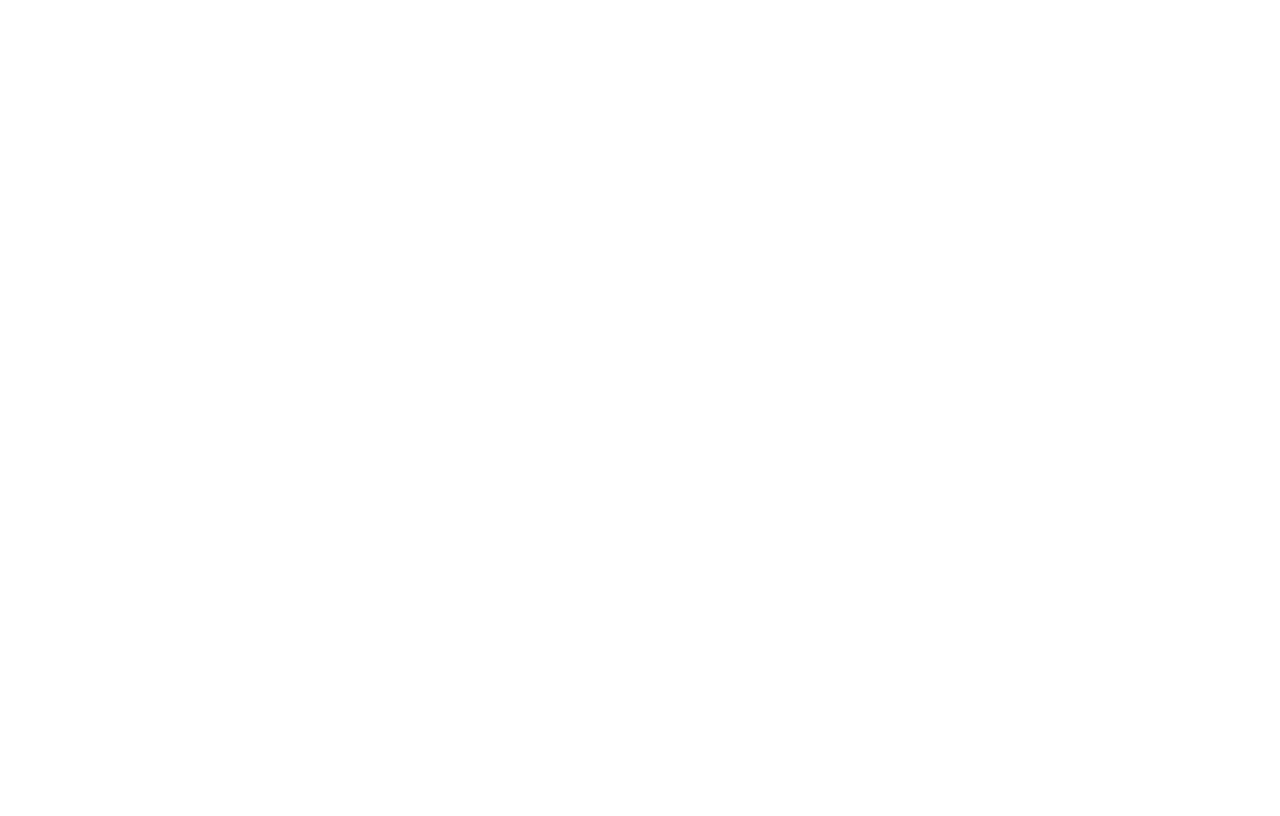
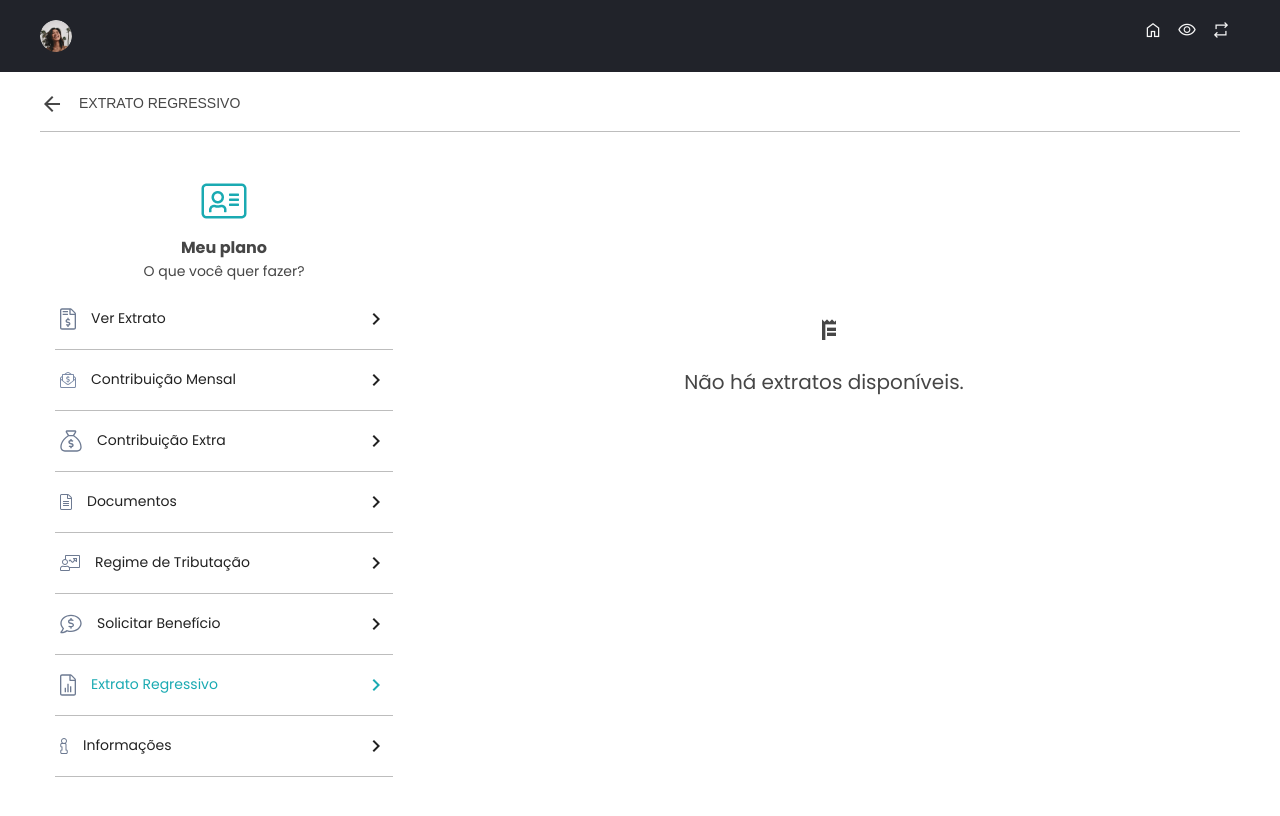
Before and after one commit to edersonabreu/f3-teste, an Angular app: page /aplication/regressive-extract in a window 1280 px wide. Before the commit this address led to /. Shown: the top 816 px of the page. Built offline with nearby package versions, Linux system fonts and the light colour scheme.

Commit message:
regressive_extract

```diff
--- a/package.json
+++ b/package.json
@@ -1,6 +1,6 @@
 {
   "name": "projeto-f3",
-  "version": "1.1.1",
+  "version": "1.1.2",
   "scripts": {
     "ng": "ng",
     "start": "ng serve",
--- a/src/app/app-routing.module.ts
+++ b/src/app/app-routing.module.ts
@@ -6,6 +6,7 @@
 import { InformationComponent } from './module/aplication/information/information.component';
 import { DocumentsComponent } from './module/aplication/documents/documents.component';
 import { RequestBenefitComponent } from './module/aplication/request-benefit/request-benefit.component';
+import { RegressiveExtractComponent } from './module/aplication/regressive-extract/regressive-extract.component';
 
 const routes: Routes = [
 
@@ -36,6 +37,7 @@
       { path: 'information', component: InformationComponent },
       { path: 'documents', component: DocumentsComponent },
       { path: 'request-benefit', component: RequestBenefitComponent },
+      { path: 'regressive-extract', component: RegressiveExtractComponent },
     ]
   }
 ];
--- a/src/app/componentes/custom-sidenav/custom-sidenav.component.ts
+++ b/src/app/componentes/custom-sidenav/custom-sidenav.component.ts
@@ -55,7 +55,7 @@
     {
       iconUrl: 'assets/images/icons/icon_extract.svg',
       label: 'Extrato Regressivo',
-      route: 'extract-regressive'
+      route: 'regressive-extract'
     },
     {
       iconUrl: 'assets/images/icons/icon_info.svg',
--- a/src/app/module/aplication/aplication.component.ts
+++ b/src/app/module/aplication/aplication.component.ts
@@ -56,6 +56,8 @@
       this.selectedLabel = 'Documentos';
     } else if (routePath === 'request-benefit') {
       this.selectedLabel = 'Solicitar Benefício';
+    } else if (routePath === 'regressive-extract') {
+      this.selectedLabel = 'Extrato Regressivo';
     }
   }
 
--- a/src/app/module/aplication/aplication.module.ts
+++ b/src/app/module/aplication/aplication.module.ts
@@ -15,6 +15,7 @@
 import { InformationComponent } from './information/information.component';
 import { DocumentsComponent } from './documents/documents.component';
 import { RequestBenefitComponent } from './request-benefit/request-benefit.component';
+import { RegressiveExtractComponent } from './regressive-extract/regressive-extract.component';
 
 @NgModule({
   declarations: [
@@ -24,6 +25,7 @@
     InformationComponent,
     DocumentsComponent,
     RequestBenefitComponent,
+    RegressiveExtractComponent,
   ],
   imports: [
     CommonModule,
--- /dev/null
+++ b/src/app/module/aplication/regressive-extract/regressive-extract.component.html
@@ -0,0 +1 @@
+<app-custom-information titulo="Não há extratos disponíveis." icone="receipt_long"></app-custom-information>
--- /dev/null
+++ b/src/app/module/aplication/regressive-extract/regressive-extract.component.ts
@@ -0,0 +1,15 @@
+import { Component, OnInit } from '@angular/core';
+
+@Component({
+  selector: 'app-regressive-extract',
+  templateUrl: './regressive-extract.component.html',
+  styleUrls: ['./regressive-extract.component.less']
+})
+export class RegressiveExtractComponent implements OnInit {
+
+  constructor() { }
+
+  ngOnInit(): void {
+  }
+
+}
```
Also changed, not shown: src/app/module/aplication/regressive-extract/regressive-extract.component.less (added), 2 other files (tests, documents, lock files or other folders).
